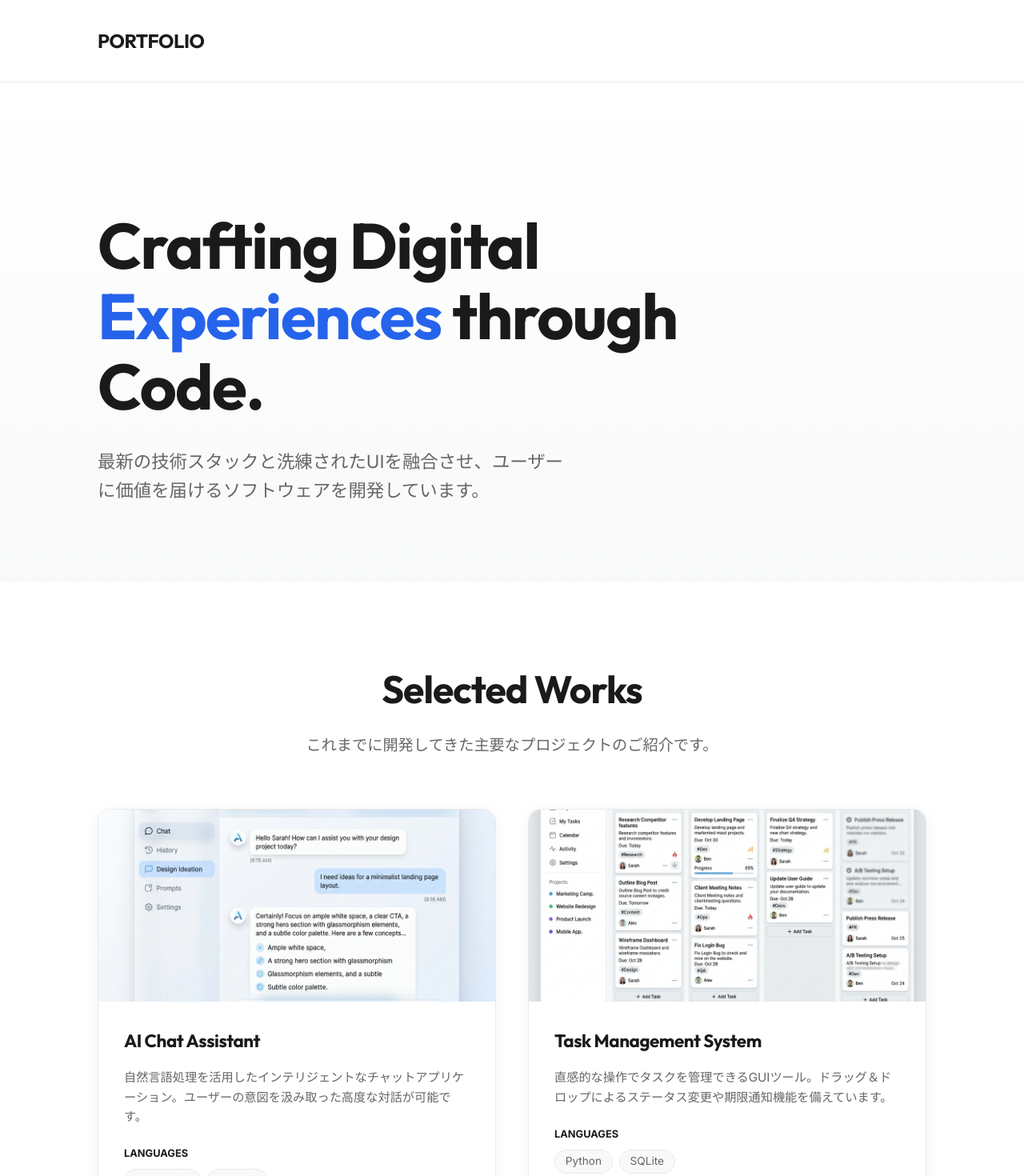
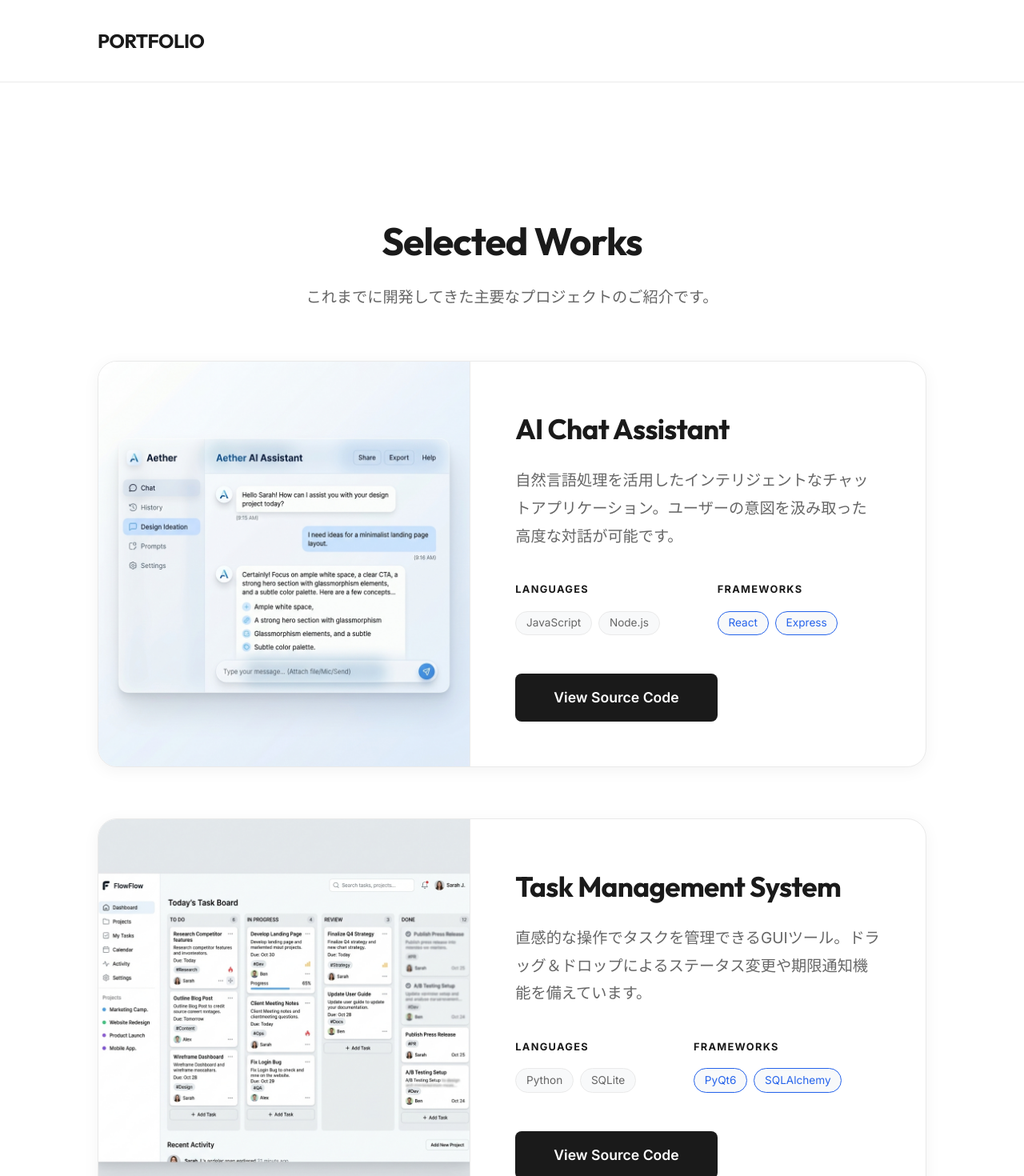
Before and after one commit to nashi39/Portfolio, a React (Vite) app: page / in a window 1280 px wide. Shown: the top 1470 px of the page at 80% size. Built offline with nearby package versions, Linux system fonts and the light colour scheme.

Commit message:
不要な要素削除ver2

```diff
--- a/src/App.jsx
+++ b/src/App.jsx
@@ -9,31 +9,8 @@ function App() {
       <Header />
 
       <main>
-        {/* Hero Section */}
-        <section style={{
-          padding: '10rem 0 6rem 0',
-          background: 'linear-gradient(to bottom, #ffffff, #f8f9fa)'
-        }}>
-          <div className="container">
-            <h1 className="fade-in" style={{
-              fontSize: 'clamp(3rem, 8vw, 5rem)',
-              lineHeight: 1.1,
-              marginBottom: '2rem',
-              maxWidth: '800px'
-            }}>
-              Crafting Digital <span style={{ color: 'var(--accent)' }}>Experiences</span> through Code.
-            </h1>
-            <p className="fade-in" style={{
-              fontSize: '1.4rem',
-              color: 'var(--text-muted)',
-              maxWidth: '600px',
-              animationDelay: '0.2s'
-            }}>
-              最新の技術スタックと洗練されたUIを融合させ、ユーザーに価値を届けるソフトウェアを開発しています。
-            </p>
-          </div>
-        </section>
-
+        {/* Project Section */}
+        <div style={{ paddingTop: '4rem' }}></div>
         <ProjectGrid />
       </main>
 
--- a/src/components/Footer.jsx
+++ b/src/components/Footer.jsx
@@ -14,20 +14,10 @@ const Footer = () => {
     }}>
       <div className="container" style={{
         display: 'flex',
-        flexDirection: 'column',
-        alignItems: 'center',
-        gap: '2rem'
+        justifyContent: 'center'
       }}>
-        <div style={{ fontSize: '1.2rem', fontWeight: 700, fontFamily: 'Outfit' }}>
-          Portfolio
-        </div>
-        <div style={{ display: 'flex', gap: '2rem' }}>
-          <a href="#" style={{ color: 'var(--text-muted)' }}>GitHub</a>
-          <a href="#" style={{ color: 'var(--text-muted)' }}>Twitter</a>
-          <a href="#" style={{ color: 'var(--text-muted)' }}>LinkedIn</a>
-        </div>
         <div style={{ color: 'var(--text-muted)', fontSize: '0.9rem' }}>
-          &copy; {new Date().getFullYear()} All Rights Reserved.
+          &copy; {new Date().getFullYear()} Portfolio. All Rights Reserved.
         </div>
       </div>
     </footer>
--- a/src/components/ProjectCard.jsx
+++ b/src/components/ProjectCard.jsx
@@ -7,29 +7,8 @@ import React from 'react';
 
 const ProjectCard = ({ project }) => {
   return (
-    <div className="fade-in" style={{
-      backgroundColor: 'var(--bg-color)',
-      borderRadius: '16px',
-      overflow: 'hidden',
-      boxShadow: 'var(--card-shadow)',
-      transition: 'var(--transition)',
-      border: '1px solid var(--border-color)',
-      cursor: 'pointer'
-    }}
-    onMouseEnter={(e) => {
-      e.currentTarget.style.boxShadow = 'var(--card-shadow-hover)';
-      e.currentTarget.style.transform = 'translateY(-10px)';
-    }}
-    onMouseLeave={(e) => {
-      e.currentTarget.style.boxShadow = 'var(--card-shadow)';
-      e.currentTarget.style.transform = 'translateY(0)';
-    }}>
-      <div style={{
-        width: '100%',
-        height: '240px',
-        overflow: 'hidden',
-        backgroundColor: 'var(--bg-subtle)'
-      }}>
+    <div className="project-card">
+      <div className="project-card-image">
         <img
           src={project.image}
           alt={project.title}
@@ -37,14 +16,15 @@ const ProjectCard = ({ project }) => {
         />
       </div>
 
-      <div style={{ padding: '2rem' }}>
-        <h3 style={{ fontSize: '1.4rem', marginBottom: '1rem' }}>{project.title}</h3>
-        <p style={{ color: 'var(--text-muted)', marginBottom: '1.5rem', fontSize: '0.95rem' }}>
+      <div className="project-card-content">
+        <h3 style={{ fontSize: '2.2rem', marginBottom: '1.2rem' }}>{project.title}</h3>
+        <p style={{ color: 'var(--text-muted)', marginBottom: '2.5rem', fontSize: '1.2rem', lineHeight: '1.8' }}>
           {project.description}
         </p>
 
-        <div style={{ marginBottom: '1.5rem' }}>
-          <div style={{ fontSize: '0.8rem', fontWeight: 700, color: 'var(--text-main)', marginBottom: '0.5rem', textTransform: 'uppercase' }}>
+        <div style={{ display: 'flex', gap: '4rem', marginBottom: '2.5rem', flexWrap: 'wrap' }}>
+          <div>
+            <div style={{ fontSize: '0.8rem', fontWeight: 700, color: 'var(--text-main)', marginBottom: '1rem', textTransform: 'uppercase', letterSpacing: '0.1em' }}>
               Languages
             </div>
             {project.languages.map(lang => (
@@ -52,18 +32,21 @@ const ProjectCard = ({ project }) => {
             ))}
           </div>
 
-        <div style={{ marginBottom: '2rem' }}>
-          <div style={{ fontSize: '0.8rem', fontWeight: 700, color: 'var(--text-main)', marginBottom: '0.5rem', textTransform: 'uppercase' }}>
+          <div>
+            <div style={{ fontSize: '0.8rem', fontWeight: 700, color: 'var(--text-main)', marginBottom: '1rem', textTransform: 'uppercase', letterSpacing: '0.1em' }}>
               Frameworks
             </div>
             {project.frameworks.map(fw => (
               <span key={fw} className="tag" style={{ borderColor: 'var(--accent)', color: 'var(--accent)' }}>{fw}</span>
             ))}
           </div>
+        </div>
 
-        <a href={project.link} target="_blank" rel="noopener noreferrer" className="btn" style={{ width: '100%', textAlign: 'center' }}>
-          View Source
+        <div style={{ marginTop: 'auto' }}>
+          <a href={project.link} target="_blank" rel="noopener noreferrer" className="btn" style={{ padding: '1rem 3rem', fontSize: '1.1rem' }}>
+            View Source Code
           </a>
+        </div>
       </div>
     </div>
   );
--- a/src/components/ProjectGrid.jsx
+++ b/src/components/ProjectGrid.jsx
@@ -19,9 +19,9 @@ const ProjectGrid = () => {
         </div>
 
         <div style={{
-          display: 'grid',
-          gridTemplateColumns: 'repeat(auto-fill, minmax(340px, 1fr))',
-          gap: '2.5rem'
+          display: 'flex',
+          flexDirection: 'column',
+          gap: '4rem'
         }}>
           {projects.map(project => (
             <ProjectCard key={project.id} project={project} />
--- a/src/index.css
+++ b/src/index.css
@@ -87,6 +87,49 @@ section {
   to { opacity: 1; transform: translateY(0); }
 }
 
-.fade-in {
-  animation: fadeIn 0.8s ease-out forwards;
+.project-card {
+  display: flex;
+  flex-direction: row;
+  background-color: var(--bg-color);
+  border-radius: 24px;
+  overflow: hidden;
+  box-shadow: var(--card-shadow);
+  transition: var(--transition);
+  border: 1px solid var(--border-color);
+  min-height: 400px;
 }
+
+.project-card:hover {
+  transform: translateY(-5px);
+  box-shadow: var(--card-shadow-hover);
+}
+
+.project-card-image {
+  flex: 0 0 45%;
+  overflow: hidden;
+  background-color: var(--bg-subtle);
+  border-right: 1px solid var(--border-color);
+}
+
+.project-card-content {
+  padding: 3.5rem;
+  flex: 1;
+  display: flex;
+  flex-direction: column;
+  justify-content: center;
+}
+
+@media (max-width: 900px) {
+  .project-card {
+    flex-direction: column;
+    min-height: auto;
+  }
+  .project-card-image {
+    flex: 0 0 250px;
+    border-right: none;
+    border-bottom: 1px solid var(--border-color);
+  }
+  .project-card-content {
+    padding: 2rem;
+  }
+}
```
Lines whose indentation alone changed are shown as unchanged.
